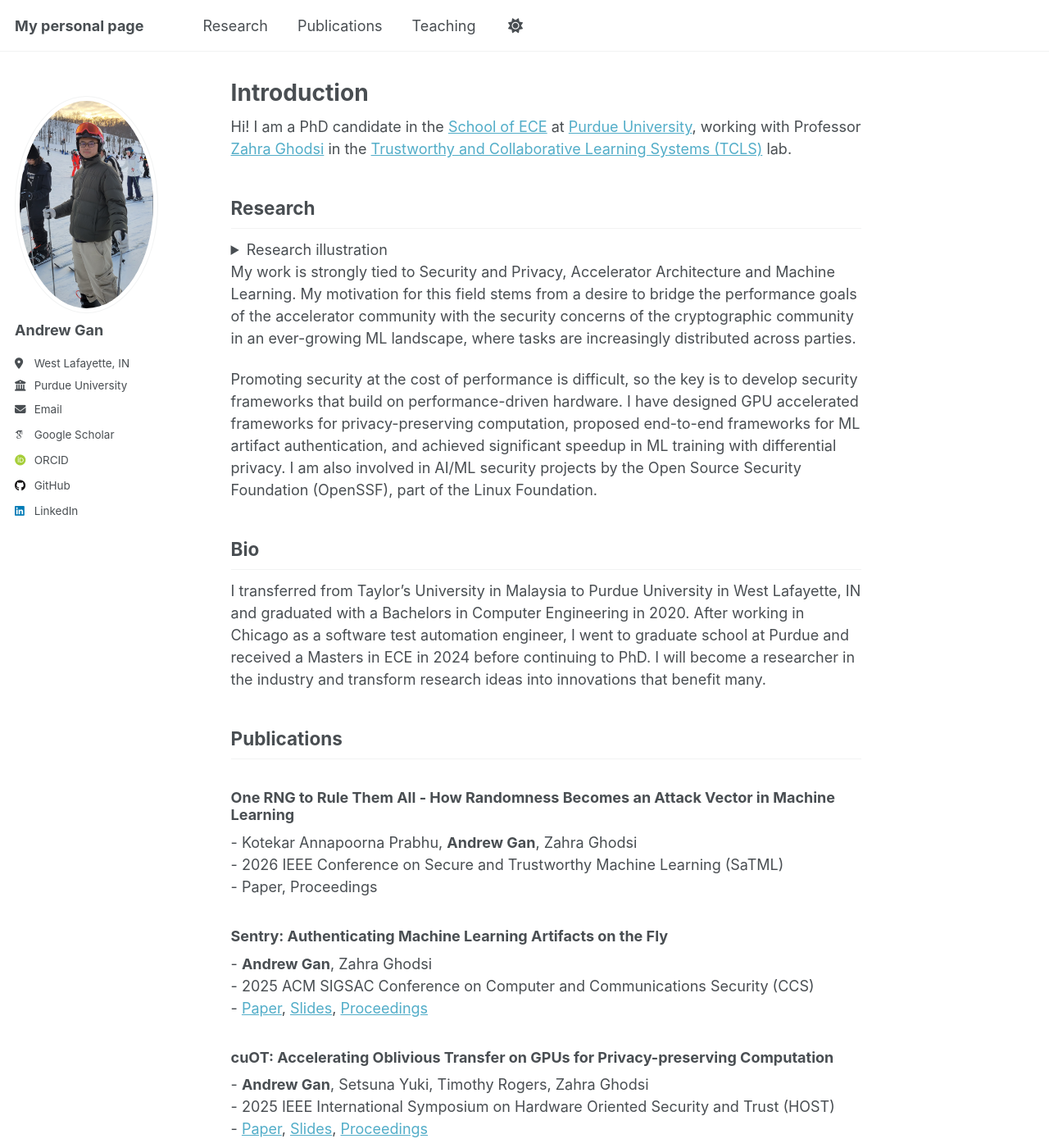
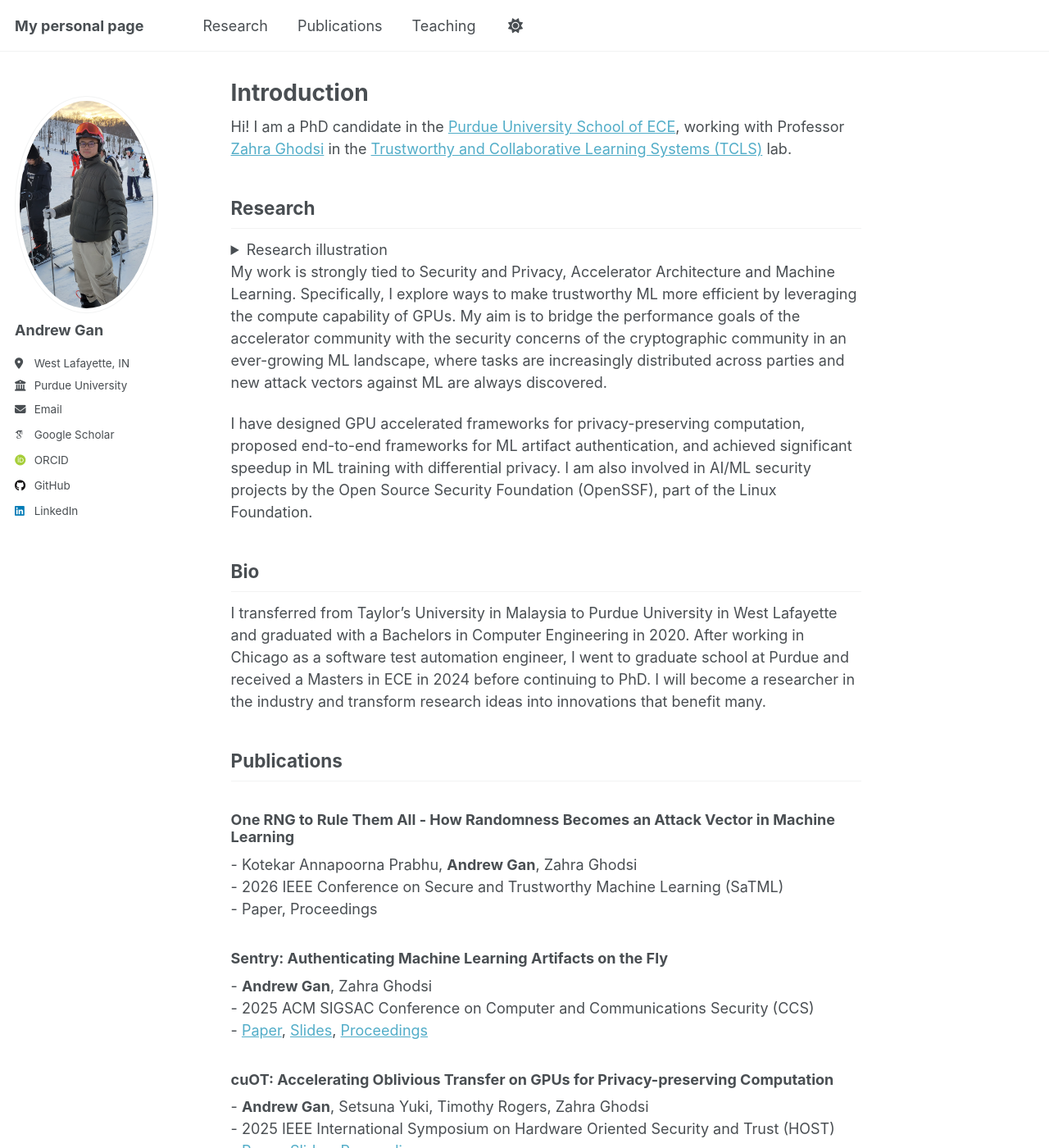
Before and after one commit to Andrew-Gan/andrew-gan.github.io, a Jekyll site: the page built from _pages/about.md, in a window 1280 px wide and 1400 px high. Shown: the whole window at 82% size. Built offline with Jekyll 4.4.1, drawn with Linux system fonts in a browser that asks for light colours; some web fonts are replaced; a script that is not in the unit is left out.

Commit message:
modify research

```diff
--- a/_pages/about.md
+++ b/_pages/about.md
@@ -7,7 +7,7 @@ redirect_from:
   - /about.html
 ---
 
-Hi! I am a PhD candidate in the [School of ECE](https://engineering.purdue.edu/ECE) at [Purdue University](https://purdue.edu/), working with Professor [Zahra Ghodsi](https://engineering.purdue.edu/ECE/People/Faculty/ptProfile?resource_id=270860&group_id=2571) in the [Trustworthy and Collaborative Learning Systems (TCLS)](https://zahra.page/) lab.
+Hi! I am a PhD candidate in the [Purdue University School of ECE](https://engineering.purdue.edu/ECE), working with Professor [Zahra Ghodsi](https://engineering.purdue.edu/ECE/People/Faculty/ptProfile?resource_id=270860&group_id=2571) in the [Trustworthy and Collaborative Learning Systems (TCLS)](https://zahra.page/) lab.
 
 ## Research
 <details>
@@ -15,12 +15,12 @@ Hi! I am a PhD candidate in the [School of ECE](https://engineering.purdue.edu/E
   <img src="../images/research.png" alt="drawing" width="300"/>
 </details>
 
-My work is strongly tied to Security and Privacy, Accelerator Architecture and Machine Learning. My motivation for this field stems from a desire to bridge the performance goals of the accelerator community with the security concerns of the cryptographic community in an ever-growing ML landscape, where tasks are increasingly distributed across parties.
+My work is strongly tied to Security and Privacy, Accelerator Architecture and Machine Learning. Specifically, I explore ways to make trustworthy ML more efficient by leveraging the compute capability of  GPUs. My aim is to bridge the performance goals of the accelerator community with the security concerns of the cryptographic community in an ever-growing ML landscape, where tasks are increasingly distributed across parties and new attack vectors against ML are always discovered.
 
-Promoting security at the cost of performance is difficult, so the key is to develop security frameworks that build on performance-driven hardware. I have designed GPU accelerated frameworks for privacy-preserving computation, proposed end-to-end frameworks for ML artifact authentication, and achieved significant speedup in ML training with differential privacy. I am also involved in AI/ML security projects by the Open Source Security Foundation (OpenSSF), part of the Linux Foundation.
+I have designed GPU accelerated frameworks for privacy-preserving computation, proposed end-to-end frameworks for ML artifact authentication, and achieved significant speedup in ML training with differential privacy. I am also involved in AI/ML security projects by the Open Source Security Foundation (OpenSSF), part of the Linux Foundation.
 
 ## Bio
-I transferred from Taylor's University in Malaysia to Purdue University in West Lafayette, IN and graduated with a Bachelors in Computer Engineering in 2020. After working in Chicago as a software test automation engineer, I went to graduate school at Purdue and received a Masters in ECE in 2024 before continuing to PhD. I will become a researcher in the industry and transform research ideas into innovations that benefit many.
+I transferred from Taylor's University in Malaysia to Purdue University in West Lafayette and graduated with a Bachelors in Computer Engineering in 2020. After working in Chicago as a software test automation engineer, I went to graduate school at Purdue and received a Masters in ECE in 2024 before continuing to PhD. I will become a researcher in the industry and transform research ideas into innovations that benefit many.
 
 ## Publications
 
```
